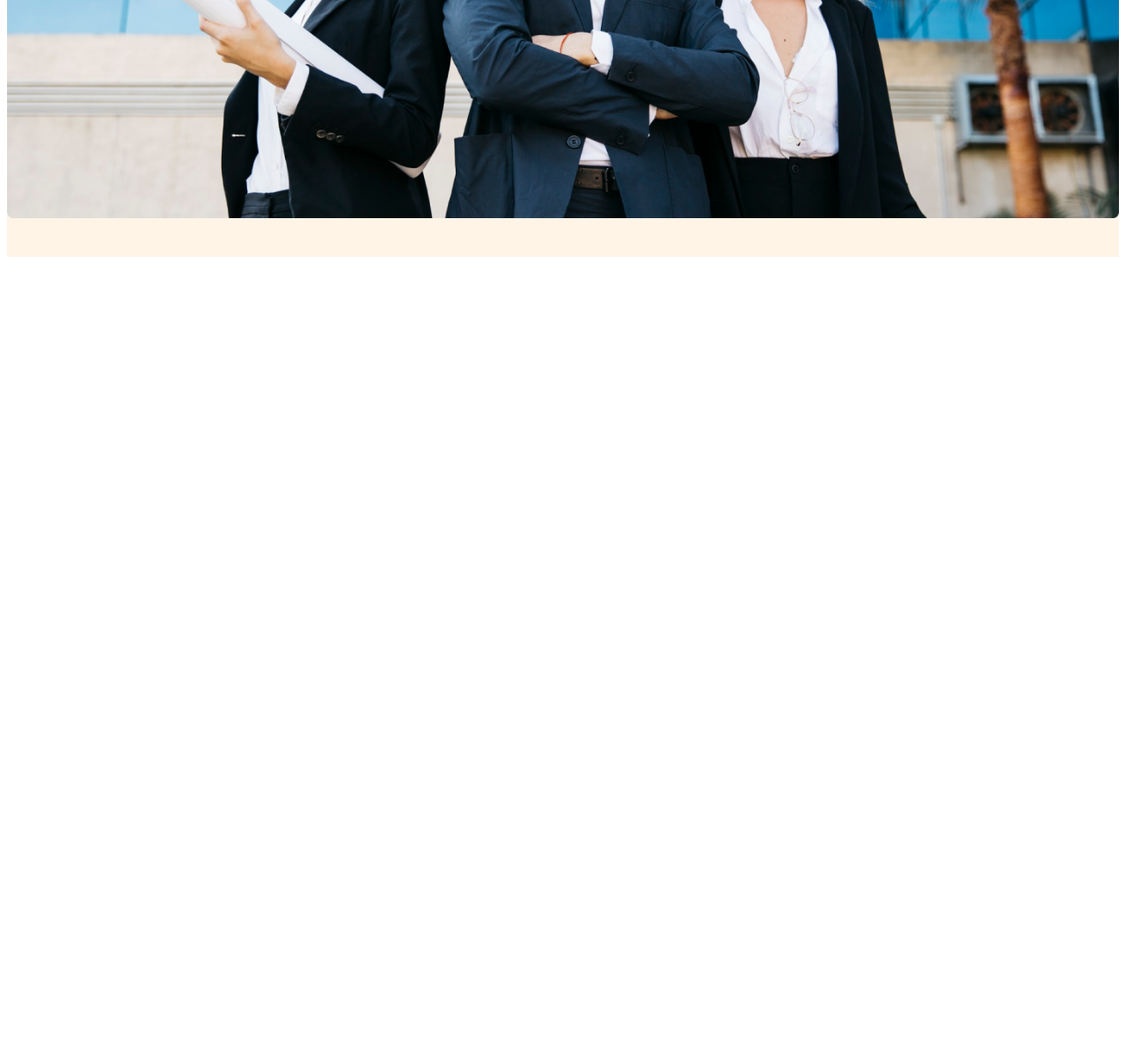
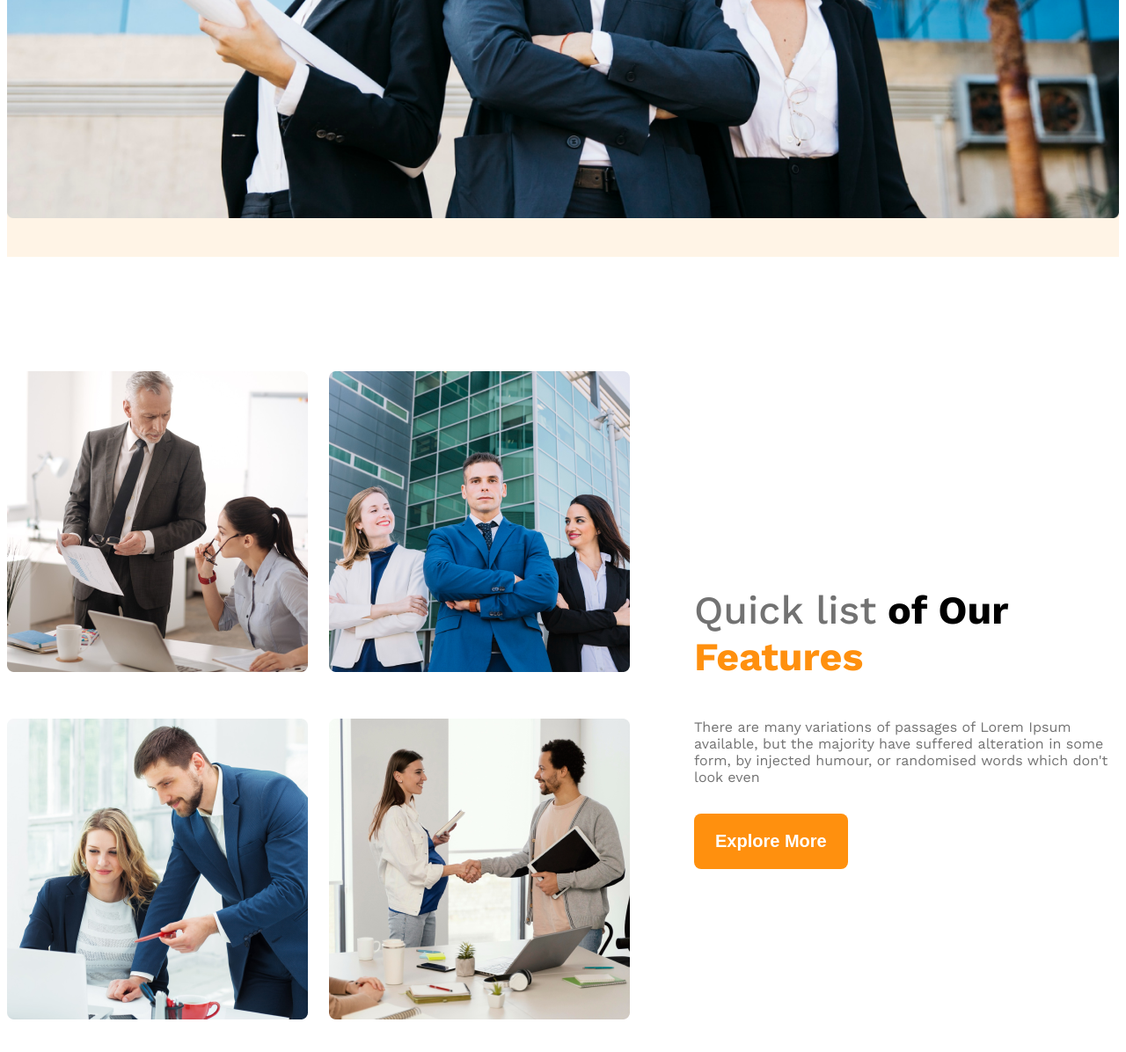
Before and after one commit to radin-111/g3-architects-website, a plain HTML site: page index.html in a window 1280 px wide. Shown: the part 898-2094 px from the top of the page at 88% size. Before the commit the page ends 1198 px from the top, so only its background shows below. Drawn offline with nearby package versions, Linux system fonts and the light colour scheme.

Commit message:
adding feature section

```diff
--- a/index.html
+++ b/index.html
@@ -25,7 +25,21 @@
             <img src="images/banner.png" alt="" class="banner-image">
         </div>
     </header>
-    <main></main>
+    <main class="margin">
+        <section class="feature-con">
+            <div class="image-con">
+                <img src="images/team1.png" alt="">
+                <img src="images/team2.png" alt="">
+                <img src="images/team3.png" alt="">
+                <img src="images/team4.png" alt="">
+            </div>
+            <div class="feature-des">
+                <h3 class="feature-title"><span id="p1" class="dark3">Quick list</span> <span id="p2">of Our</span> <br> <span id="p3">Features</span></h3>
+                <p class="feature-para dark3">There are many variations of passages of Lorem Ipsum available, but the majority have suffered alteration in some form, by injected humour, or randomised words which don't look even</p>
+                <button class="btn-primary">Explore More</button>
+            </div>
+        </section>
+    </main>
     <footer></footer>
 </body>
 </html>
--- a/styles/style.css
+++ b/styles/style.css
@@ -70,8 +70,46 @@
     margin-top: 32px;
     margin-bottom: 40px;
 }
+main > section{
+    margin-top: 130px;
+}
+.image-con{
+    display: grid;
+    grid-template-columns: repeat(2, 1fr);
+    gap: 24px;
+}
+.feature-con{
+    display: flex ;
 
+}
+.dark3{
+    color: #727272;
+}
+.feature-des{
+    margin-left: 73px;
+    padding-top: 12.5rem;
+    padding-bottom: 12.5rem;
 
+}
+.feature-title{
+    font-size: 2.8rem ;
+
+}
+.feature-para{
+    margin-top: 24px;
+    margin-bottom: 32px;
+}
+#p1{
+    font-weight: 500;
+
+}
+#p2{
+
+}
+#p3{
+    color: #FF900E;
+
+}
 @media screen and (max-width:576px) {
     .nav-list , .nav-con{
         flex-direction: column;
```
